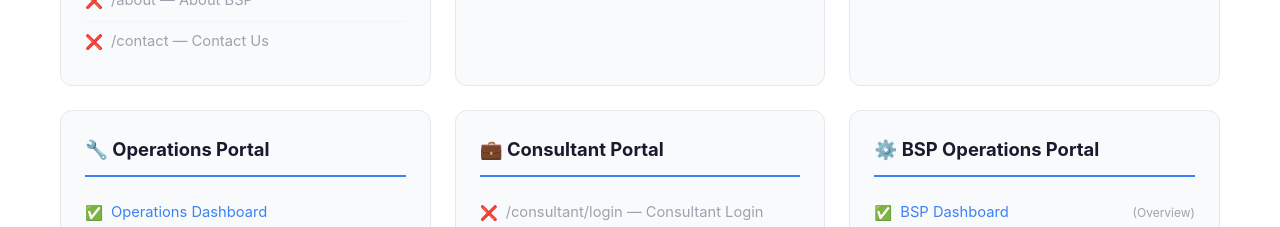
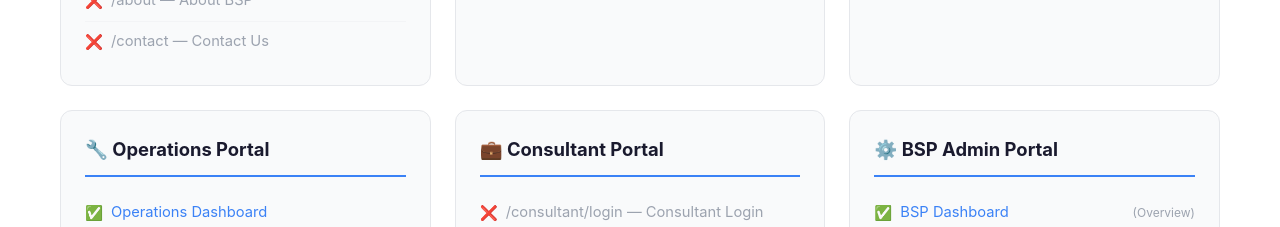
Before and after one commit to socialmedia-dot/bsp-v4, a Nuxt app: page /sitemap in a window 1280 px wide. Shown: the part 840-1067 px from the top of the page. Built offline with nearby package versions, Linux system fonts and the light colour scheme.

Commit message:
fix: rename BSP Operations Portal to BSP Admin Portal in sitemap

```diff
--- a/pages/sitemap.vue
+++ b/pages/sitemap.vue
@@ -81,7 +81,7 @@
 
       <!-- BSP Operations Portal -->
       <div class="sitemap-section">
-        <h2>⚙️ BSP Operations Portal</h2>
+        <h2>⚙️ BSP Admin Portal</h2>
         <ul>
           <li><span class="status done">✅</span> <NuxtLink to="/BSP/dashboard">BSP Dashboard</NuxtLink> <span class="note">(Overview)</span></li>
           <li><span class="status done">✅</span> <NuxtLink to="/BSP/new-account-applications">New Account Applications</NuxtLink></li>
```
